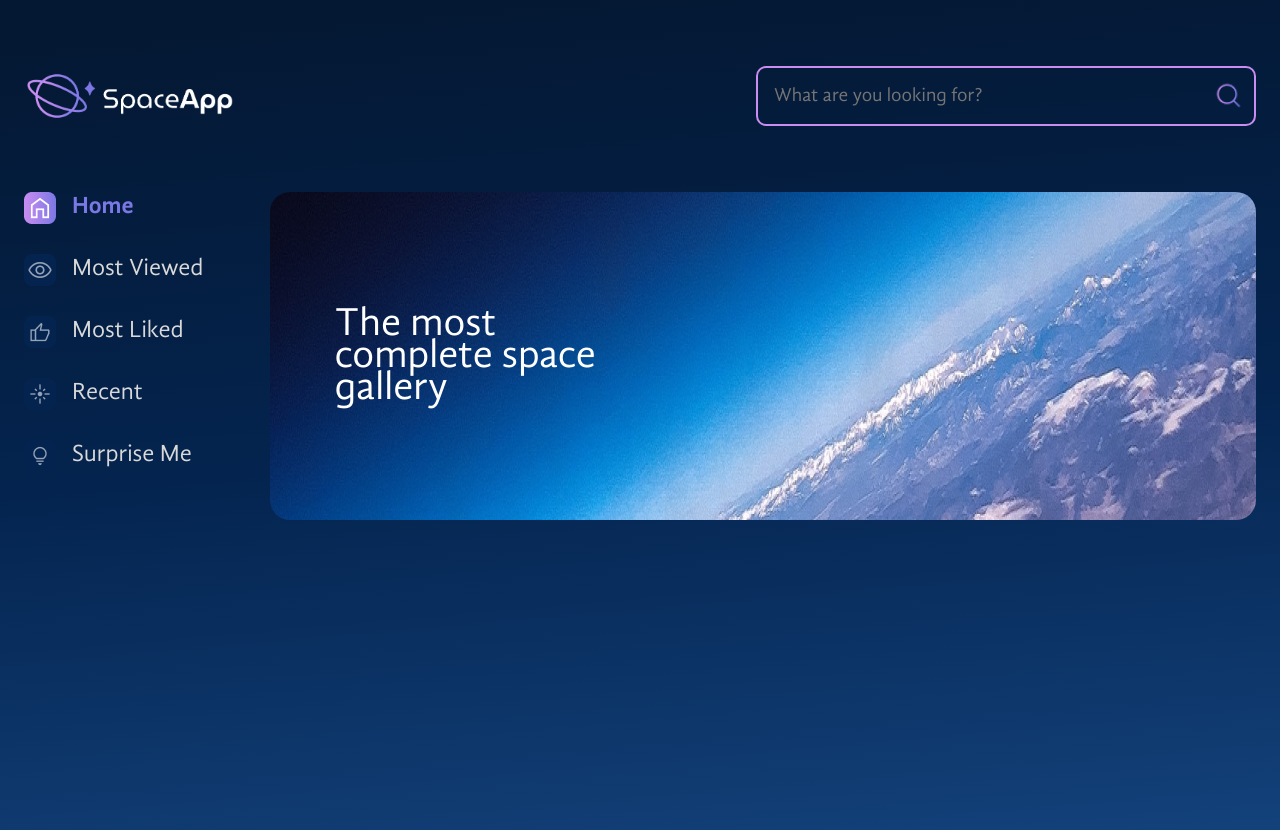
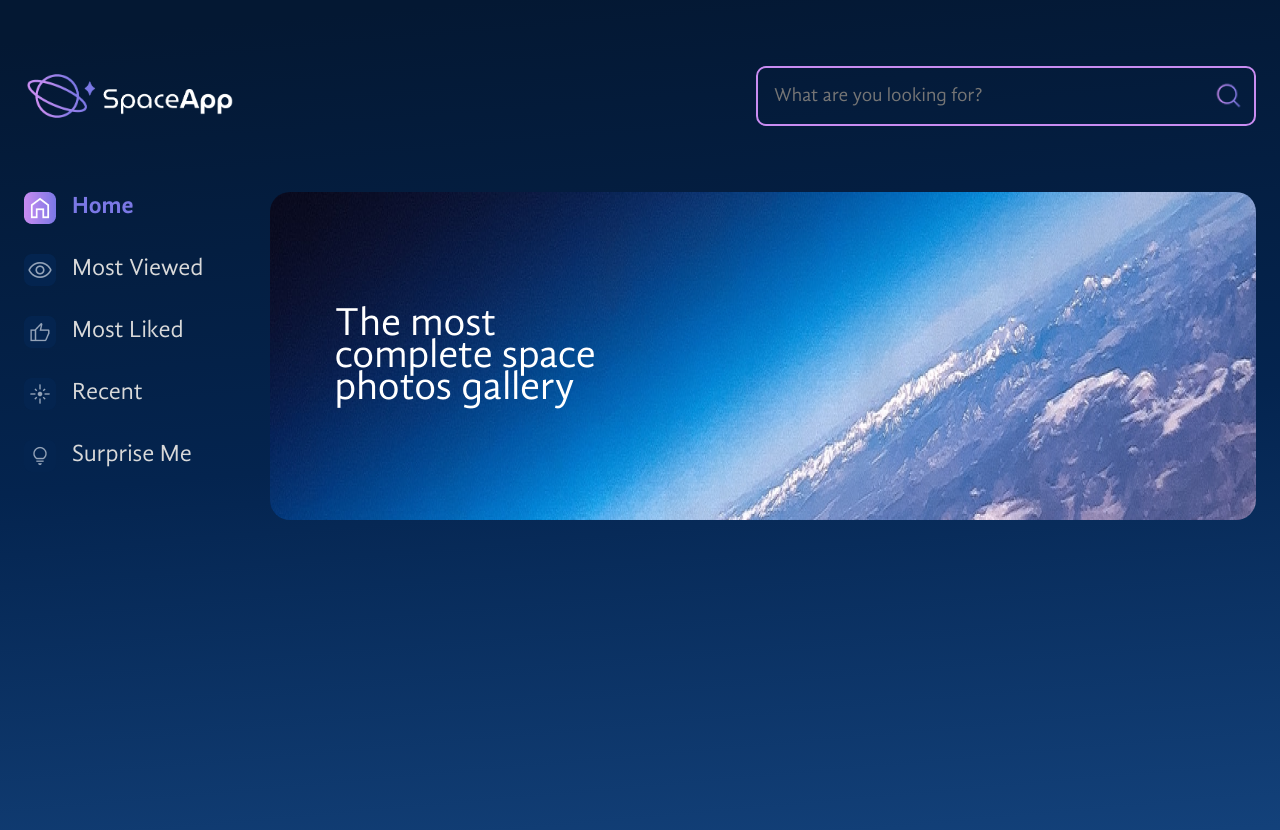
Before and after one commit to AbrahamOliden/react-space, a React (Vite) app: page / in a window 1280 px wide. Shown: the top 830 px of the page. Built offline with nearby package versions, Linux system fonts and the light colour scheme.

Commit message:
modify Banner text prop

```diff
--- a/src/App.jsx
+++ b/src/App.jsx
@@ -36,7 +36,7 @@ function App() {
         <AppContainer>
           <MainContainer>
             <SideBar />
-            <Banner text={'The most complete space gallery'} backgroundImage={backgroundImage} />
+            <Banner text={'The most complete space photos gallery'} backgroundImage={backgroundImage} />
           </MainContainer>
         </AppContainer>
 
```
